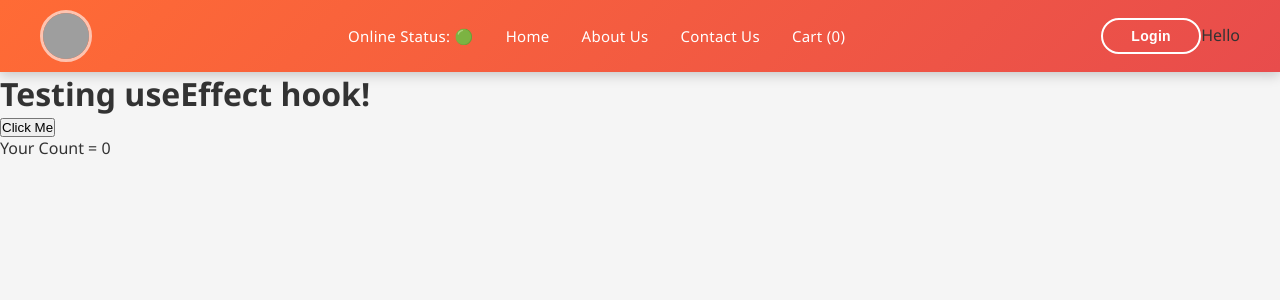
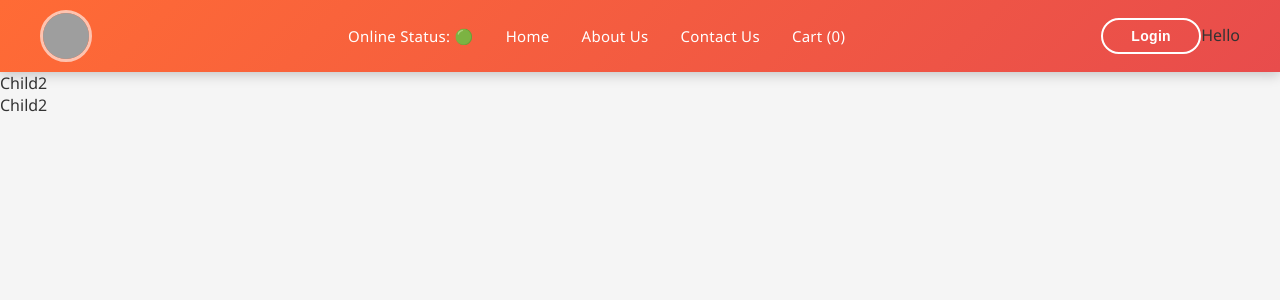
Before and after one commit to CodeRAFCE/react-sessions, a React (Vite) app: page /test-useEffect in a window 1280 px wide. Shown: the top 300 px of the page. Built offline with nearby package versions, Linux system fonts and the light colour scheme; grey boxes are pictures that could not be loaded.

Commit message:
feat: replace TestUseEffect with LifeCycleWithClass component and update routing

```diff
--- a/src/App.js
+++ b/src/App.js
@@ -13,7 +13,9 @@ const ErrorPage = lazy(() => import("./components/ErrorPage"));
 const About = lazy(() => import("./pages/About"));
 const Cart = lazy(() => import("./pages/Cart"));
 const Contact = lazy(() => import("./components/Contact"));
-const TestUseEffect = lazy(() => import("./components/TestUseEffect"));
+const LifeCycleWithClass = lazy(
+  () => import("./components/LifeCycleWithClass"),
+);
 
 const AppLayout = () => (
   <Provider store={appStore}>
@@ -47,7 +49,7 @@ const appRouter = createBrowserRouter([
       { path: "/cart", Component: Cart },
 
       { path: "/restaurant/:resId", Component: RestaurantMenu },
-      { path: "/test-useEffect", Component: TestUseEffect },
+      { path: "/test-useEffect", Component: LifeCycleWithClass },
     ],
   },
   { path: "*", Component: NotFound },
--- a/src/components/AboutUs.js
+++ b/src/components/AboutUs.js
@@ -1,6 +1,5 @@
 import FunctionalComponent from "./FunctionalComponent"
 import ClassComponent from "./ClassComponent"
-import { Component } from "react"
 
 
 const AboutUs = () => {
--- a/src/components/ClassComponent.js
+++ b/src/components/ClassComponent.js
@@ -3,7 +3,10 @@ import { getUser } from "../services/users.service";
 import UserContext from "../utils/context/UserContext";
 
 class ClassComponent extends Component {
+  // To access props
+  // Mandatory to write super() when you use a constructor()
   constructor(props) {
+    // super() is to access data from the extended component(React.Component)
     super(props);
     console.log("Constructor called", props);
 
--- a/src/components/ClassLifecycle.js
+++ b/src/components/ClassLifecycle.js
@@ -1,4 +1,3 @@
-
 class Child2 extends React.Component {
   constructor(props) {
     super(props);
--- /dev/null
+++ b/src/components/LifeCycleWithClass.js
@@ -0,0 +1,95 @@
+import React from "react";
+
+class Child2 extends React.Component {
+  // constructor is called 5th
+  constructor(props) {
+    super(props);
+    console.log("Child2 constructor");
+  }
+
+  // Child2 componentDidMount is called 7th
+  componentDidMount() {
+    console.log("Child2 mounted");
+  }
+
+  // render is called 6th and since there is no further components now
+  // Child2 componentDidMount is executed
+  render() {
+    console.log("Child2 render");
+    return <div>Child2</div>;
+  }
+}
+
+class Child extends React.Component {
+  // constructor is called thrid
+  constructor(props) {
+    super(props);
+    console.log("Child constructor");
+  }
+
+  // Child componentDidMount is called 8th
+  componentDidMount() {
+    console.log("Child mounted");
+  }
+
+  // render is called forth
+  render() {
+    console.log("Child render");
+    return (
+      <div>
+        {/* Since our Child component has another child the component is instatiated again */}
+        <Child2 />
+      </div>
+    );
+  }
+}
+
+class Parent extends React.Component {
+  // contructor() is executed first
+  constructor(props) {
+    super(props);
+    console.log("Parent constructor");
+  }
+
+  componentDidMount() {
+    console.log("Parent mounted");
+  }
+
+  // render() is executed second
+  render() {
+    console.log("Parent render");
+    return (
+      <>
+        {/* The parent has a Child class component and instatiate the Child */}
+        <Child />{" "}
+        {/* With the Child component mounted it moves on to next Child component below */}
+        <Child />
+        {/* The above Child component will repeat the process again like the order mentioned in the Child components */}
+        {/* The child component is rendered inside the parent
+        component, so the child's lifecycle methods will be called before the
+        parent's lifecycle methods. */}
+      </>
+    );
+  }
+}
+
+/**
+ * * CONSOLE OUTPUT:
+ * Parent constructor
+ * Parent render
+ * Child constructor
+ * Child render
+ * Child2 constructor
+ * Child2 render
+ * Parent same Child component again and repeats the process
+ * Child constructor
+ * Child render
+ * Child2 constructor
+ * Child2 render
+ * Child2 mounted
+ * Child mounted
+ * Child2 mounted
+ * Child mounted
+ * Parent mounted
+ */
+export default Parent;
```
